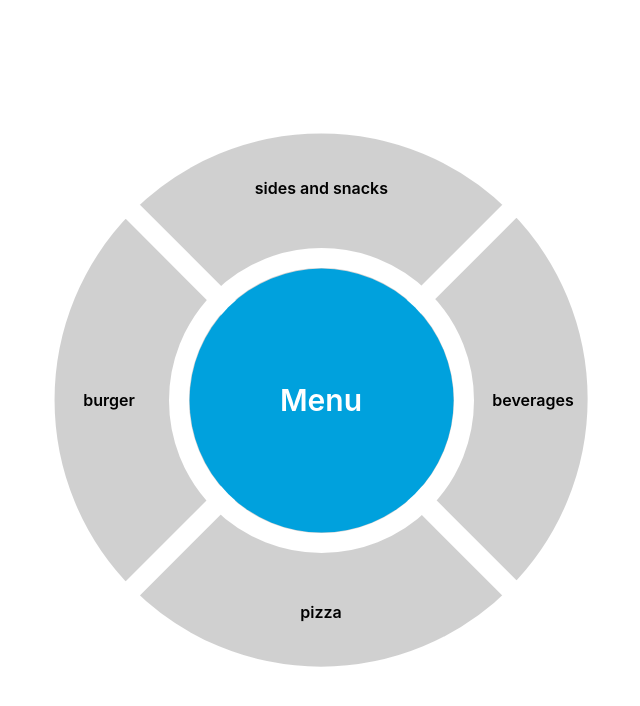
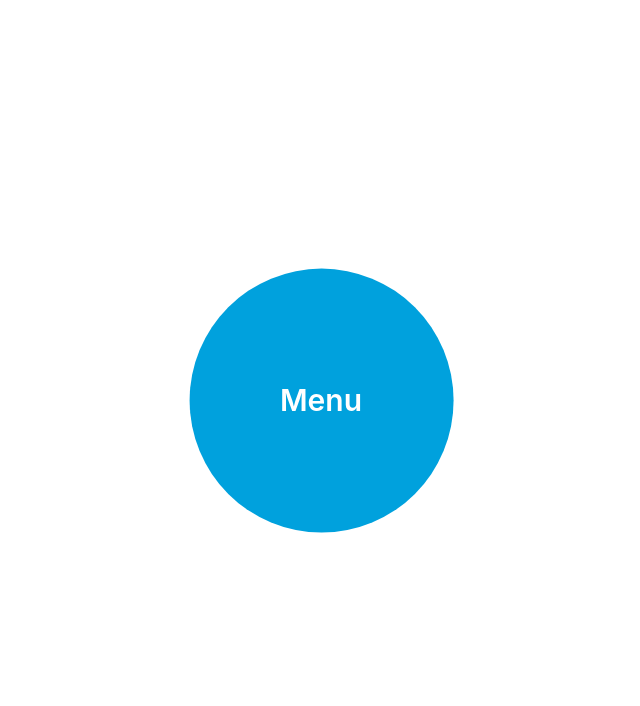
Before and after one commit to KaungHtetMon29/KBZLife, a React (Create React App) app: page / in a window 1280 px wide. Shown: the top 706 px of the page, without its empty margins (319-959 px from the left). Built offline with nearby package versions, Linux system fonts and the light colour scheme.

Commit message:
feat: changed data flow and add function in redux

```diff
--- a/src/App.tsx
+++ b/src/App.tsx
@@ -7,10 +7,14 @@ import Menu from "./component/Menu";
 import Category from "./component/Category";
 import Submenu from "./component/Submenu";
 import { data } from "./utils/Data";
+import Moodle from "./component/moodle/Moodle";
+import { useSelector } from "react-redux";
 
 function App() {
+  const show = useSelector((state: any) => state.menu.show);
   return (
     <div className="w-full h-[100vh] items-center justify-center flex relative">
+      {show && <Moodle />}
       <Submenu />
       <Menu />
       <Category />
--- a/src/assets/Side.tsx
+++ b/src/assets/Side.tsx
@@ -2,16 +2,20 @@ import React, { useEffect } from "react";
 import { useDispatch, useSelector } from "react-redux";
 import { MenuActions } from "../utils/redux/menu";
 import { RootState } from "../utils/redux/store";
+import { SubMenuInterface } from "../utils/Data";
 
 export default function Side({
   className,
-  category,
+  submenu,
 }: {
   className?: string;
-  category: string[];
+  submenu: SubMenuInterface[];
 }) {
   const dispatch = useDispatch();
-  const show = useSelector((state: RootState) => state.menu.selectedCat);
+  const show = useSelector((state: RootState) => state.menu.selectedItem);
+  useEffect(() => {
+    console.log(show);
+  }, [dispatch]);
   return (
     <svg
       className={className}
@@ -21,64 +25,99 @@ export default function Side({
       fill="none"
       xmlns="http://www.w3.org/2000/svg"
     >
+      {submenu !== undefined && submenu.length !== 0 && (
+        <>
+          <g className={`${submenu.length >= 3 ? "flex" : "hidden"}`}>
+            {submenu[2] && (
+              <>
                 <mask id="path-1-inside-1_0_1" fill="white">
                   <path d="M472.635 81.545C420.773 29.6833 350.434 0.547723 277.09 0.547607C203.747 0.547487 133.407 29.6829 81.5455 81.5444L277.09 277.09L472.635 81.545Z" />
                 </mask>
                 <path
-        className={`hover:fill-[#00A1DD] ${
-          show.category === category[2] && "fill-[#3ac8fc]"
+                  className={`hover:fill-red-700 ${
+                    show &&
+                    show.submenu === submenu[2].submenu &&
+                    "fill-[#3ac8fc]"
                   }`}
-        onClick={() => dispatch(MenuActions.selectCat(category[2]))}
+                  onClick={() => dispatch(MenuActions.selectsub(submenu[2]))}
                   d="M472.635 81.545C420.773 29.6833 350.434 0.547723 277.09 0.547607C203.747 0.547487 133.407 29.6829 81.5455 81.5444L277.09 277.09L472.635 81.545Z"
                   fill="#D0D0D0"
                   stroke="white"
                   stroke-width="20"
                   mask="url(#path-1-inside-1_0_1)"
                 />
-
+              </>
+            )}
+          </g>
+          <g className={`${submenu.length >= 2 ? "flex" : "hidden"}`}>
+            {submenu[1] && (
+              <>
                 <mask id="path-2-inside-2_0_1" fill="white">
                   <path d="M81.5449 81.545C29.6832 133.407 0.547575 203.746 0.547449 277.09C0.54732 350.433 29.6828 420.773 81.5443 472.634L277.09 277.09L81.5449 81.545Z" />
                 </mask>
                 <path
                   className={`hover:fill-[#00A1DD] ${
-          show.category === category[1] && "fill-[#3ac8fc]"
+                    show &&
+                    show.submenu === submenu[1].submenu &&
+                    "fill-[#3ac8fc]"
                   }`}
-        onClick={() => dispatch(MenuActions.selectCat(category[1]))}
+                  onClick={() => dispatch(MenuActions.selectsub(submenu[1]))}
                   d="M81.5449 81.545C29.6832 133.407 0.547575 203.746 0.547449 277.09C0.54732 350.433 29.6828 420.773 81.5443 472.634L277.09 277.09L81.5449 81.545Z"
                   fill="#D0D0D0"
                   stroke="white"
                   stroke-width="20"
                   mask="url(#path-2-inside-2_0_1)"
                 />
+              </>
+            )}
+          </g>
+          <g className={`${submenu.length >= 1 ? "flex" : "hidden"}`}>
+            {submenu[0] && (
+              <>
                 <mask id="path-3-inside-3_0_1" fill="white">
                   <path d="M81.5448 472.635C133.406 524.497 203.746 553.632 277.089 553.632C350.433 553.633 420.772 524.497 472.634 472.636L277.09 277.09L81.5448 472.635Z" />
                 </mask>
                 <path
                   className={`hover:fill-[#00A1DD] ${
-          show.category === category[0] && "fill-[#3ac8fc]"
+                    show &&
+                    show.submenu === submenu[0].submenu &&
+                    "fill-[#3ac8fc]"
                   }`}
                   // className="hover:fill-[#00A1DD] "
-        onClick={() => dispatch(MenuActions.selectCat(category[0]))}
+                  onClick={() => dispatch(MenuActions.selectsub(submenu[0]))}
                   d="M81.5448 472.635C133.406 524.497 203.746 553.632 277.089 553.632C350.433 553.633 420.772 524.497 472.634 472.636L277.09 277.09L81.5448 472.635Z"
                   fill="#D0D0D0"
                   stroke="white"
                   stroke-width="20"
                   mask="url(#path-3-inside-3_0_1)"
                 />
+              </>
+            )}
+          </g>
+          <g className={`${submenu.length === 4 ? "flex" : "hidden"}`}>
+            {submenu[3] && (
+              <>
                 <mask id="path-4-inside-4_0_1" fill="white">
                   <path d="M472.635 471.635C498.314 445.956 518.684 415.47 532.582 381.918C546.479 348.366 553.632 312.406 553.632 276.09C553.632 239.774 546.479 203.813 532.582 170.262C518.684 136.71 498.314 106.224 472.635 80.545L277.09 276.09L472.635 471.635Z" />
                 </mask>
                 <path
                   className={`hover:fill-[#00A1DD] ${
-          show.category === category[3] && "fill-[#3ac8fc]"
+                    show &&
+                    show.submenu === submenu[3].submenu &&
+                    "fill-[#3ac8fc]"
                   }`}
-        onClick={() => dispatch(MenuActions.selectCat(category[3]))}
+                  onClick={() => dispatch(MenuActions.selectsub(submenu[3]))}
                   d="M472.635 471.635C498.314 445.956 518.684 415.47 532.582 381.918C546.479 348.366 553.632 312.406 553.632 276.09C553.632 239.774 546.479 203.813 532.582 170.262C518.684 136.71 498.314 106.224 472.635 80.545L277.09 276.09L472.635 471.635Z"
                   fill="#D0D0D0"
                   stroke="white"
                   stroke-width="20"
                   mask="url(#path-4-inside-4_0_1)"
                 />
+              </>
+            )}
+          </g>
+        </>
+      )}
 
       {/* <circle cx="277.5" cy="277.5" r="148.5" fill="white" />
       <circle cx="278" cy="277" r="132" fill="#00A1DD" /> */}
--- a/src/component/Category.tsx
+++ b/src/component/Category.tsx
@@ -1,6 +1,6 @@
 import React, { useEffect } from "react";
 import Side from "../assets/Side";
-import { MenuInterface, data } from "../utils/Data";
+import { MenuInterface, SubMenuInterface, data } from "../utils/Data";
 import { useSelector } from "react-redux";
 import { MenuState } from "../utils/redux/menu";
 import { RootState } from "../utils/redux/store";
@@ -9,37 +9,39 @@ export default function Category() {
   const categories = useSelector((state: RootState) =>
     state.menu.menustate.map((e: { category: string }) => e.category)
   );
-  const [show, setShow] = React.useState(categories);
+  const submenu = useSelector(
+    (state: RootState) => state.menu.selectedCat.submenus
+  );
+  const [show, setShow] = React.useState<SubMenuInterface[]>([]);
   useEffect(() => {
-    console.log(categories);
-  }, []);
+    if (submenu !== undefined) setShow(submenu);
+    console.log(show);
+  }, [submenu]);
   return (
-    <div className="absolute justify-center flex items-center w-full">
-      <Side className="absolute cursor-pointer" category={show} />
+    <div className="absolute justify-center flex items-center ">
+      <Side className="absolute cursor-pointer" submenu={show} />
       {show.map((item, index) => (
         <div
           style={{
             transform: `${
               index % 2
                 ? index > 2
-                  ? "translateX(120px)"
-                  : "translateX(-120px)"
+                  ? "translateX(100px)"
+                  : "translateX(-100px)"
                 : index === 0
-                ? "translateY(120px)"
-                : "translateY(-120px)"
-            } rotate(${index !== show.length - 1 ? index * 90 : 270}deg)`,
+                ? "translateY(100px)"
+                : "translateY(-100px)"
+            } rotate(${index * 90}deg)`,
           }}
-          className="w-full absolute origin-bottom items-center flex justify-center"
+          className="absolute origin-bottom items-center flex justify-center w-full"
         >
           <h2
             style={{
-              transform: `rotate(${
-                index !== show.length - 1 ? -index * 90 : -270
-              }deg)`,
+              transform: `rotate(${-index * 90}deg)`,
             }}
             className="absolute top-20 text-base font-semibold w-fit"
           >
-            {item}
+            {item.submenu}
           </h2>
         </div>
       ))}
--- a/src/component/Menu.tsx
+++ b/src/component/Menu.tsx
@@ -1,11 +1,25 @@
-import React from "react";
+import React, { useEffect, useState } from "react";
 import CenterCircle from "../assets/Center";
+import { useDispatch, useSelector } from "react-redux";
+import { RootState } from "../utils/redux/store";
+import { MenuActions } from "../utils/redux/menu";
 
 export default function Menu() {
+  const dispatch = useDispatch();
+  const cat = useSelector((state: RootState) => state.menu.selectedCat);
+  const [selected, setselected] = useState("Menu");
+  useEffect(() => {
+    if (Object.keys(cat).length !== 0) {
+      setselected(cat.category);
+    }
+  }, [cat]);
   return (
-    <div className="absolute z-50 justify-center items-center flex ">
-      <div className="absolute">
-        <h1 className="text-3xl font-semibold text-white">Menu</h1>
+    <div
+      className="absolute z-50 justify-center items-center flex "
+      onClick={() => dispatch(MenuActions.menuswitch())}
+    >
+      <div className="absolute cursor-pointer">
+        <h1 className="text-3xl font-semibold text-white">{selected}</h1>
       </div>
       <div className="w-fit border-[20px] border-white rounded-full cursor-pointer">
         <CenterCircle />
--- /dev/null
+++ b/src/component/moodle/Moodle.tsx
@@ -0,0 +1,32 @@
+import React from "react";
+import { useDispatch, useSelector } from "react-redux";
+import { RootState } from "../../utils/redux/store";
+import { MenuActions } from "../../utils/redux/menu";
+
+export default function Moodle() {
+  const categories = useSelector((state: RootState) =>
+    state.menu.menustate.map((e: { category: string }) => e.category)
+  );
+  return (
+    <div className="absolute z-[999] w-72 h-72 bg-white p-8 rounded-full shadow-lg border-8 border-[#00A1DD] flex items-center justify-center flex-col gap-8">
+      {categories.map((item, index) => (
+        <Items item={item} />
+      ))}
+    </div>
+  );
+}
+
+export function Items({ item }: { item: string }) {
+  const dispatch = useDispatch();
+  return (
+    <div
+      className="text-lg font-semibold"
+      onClick={() => {
+        dispatch(MenuActions.selectCat({ category: item }));
+        dispatch(MenuActions.menuswitch());
+      }}
+    >
+      <h1>{item}</h1>
+    </div>
+  );
+}
--- a/src/index.tsx
+++ b/src/index.tsx
@@ -9,11 +9,11 @@ const root = ReactDOM.createRoot(
   document.getElementById("root") || document.createElement("div")
 );
 root.render(
-  <React.StrictMode>
-    <Provider store={store}>
-      <App />
-    </Provider>
-  </React.StrictMode>
+  // <React.StrictMode>
+  <Provider store={store}>
+    <App />
+  </Provider>
+  // </React.StrictMode>
 );
 
 // If you want to start measuring performance in your app, pass a function
--- a/src/utils/redux/menu.ts
+++ b/src/utils/redux/menu.ts
@@ -1,15 +1,30 @@
 import { createSlice } from "@reduxjs/toolkit";
 import { data } from "../Data";
 
-const MenuState = { menustate: data.menus, selectedCat: {} };
+const MenuState = {
+  menustate: data.menus,
+  selectedCat: {},
+  show: false,
+  selectedItem: {},
+};
 const MenuSlice = createSlice({
   name: "menu",
   initialState: MenuState,
   reducers: {
     selectCat(state, action) {
       state.selectedCat = state.menustate.filter(
-        (e) => e.category === action.payload
+        (e) => e.category === action.payload.category
       )[0];
+    },
+    cancel(state) {
+      state.selectedCat = {};
+    },
+    menuswitch(state) {
+      state.show = !state.show;
+    },
+    selectsub(state, action) {
+      console.log(action.payload);
+      state.selectedItem = action.payload;
     },
   },
 });
--- a/src/utils/redux/store.ts
+++ b/src/utils/redux/store.ts
@@ -6,5 +6,11 @@ export const store = configureStore({
   reducer: { menu: MenuSlice.reducer },
 });
 export type RootState = {
-  menu: { selectedCat: MenuInterface; menustate: MenuInterface[] };
+  menu: {
+    selectedCat: MenuInterface;
+    menustate: MenuInterface[];
+    selectedSub: SubMenuInterface;
+    show: boolean;
+    selectedItem: SubMenuInterface;
+  };
 };
```
Also changed, not shown: src/utils/Data.ts (+19 -19 lines). Lines whose indentation alone changed are shown as unchanged.
